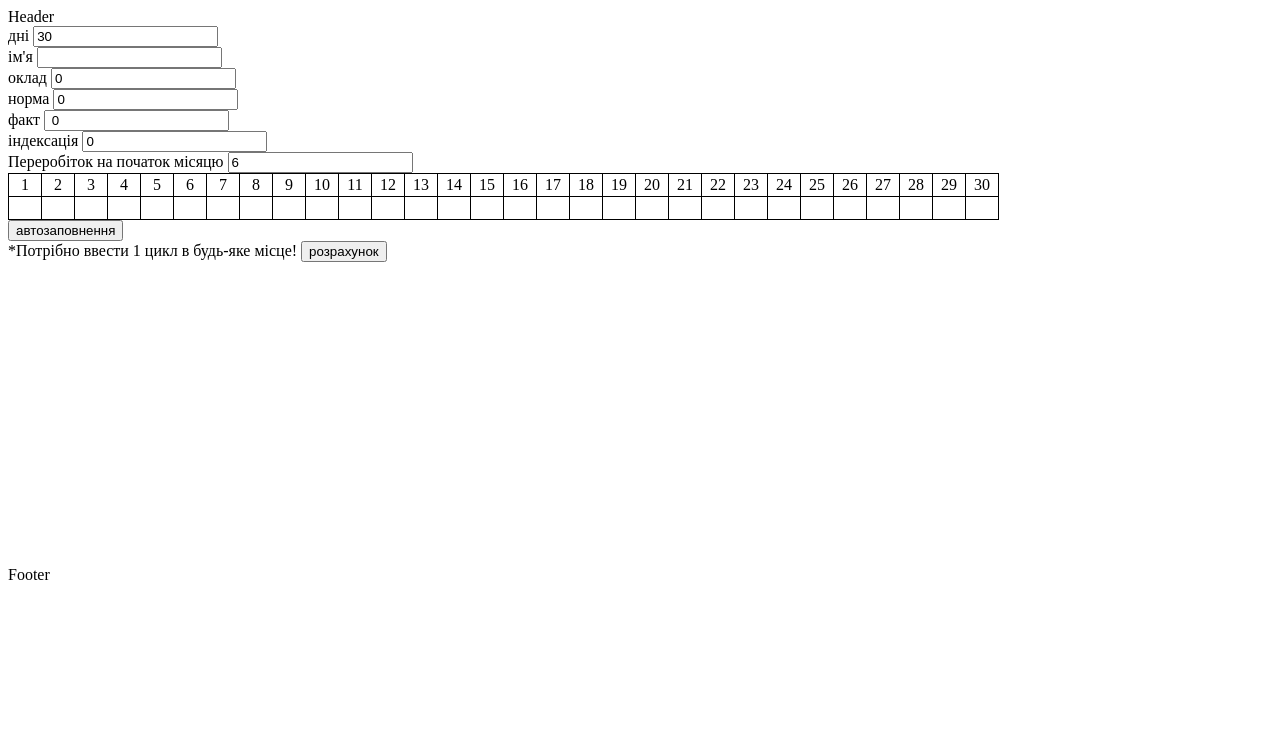
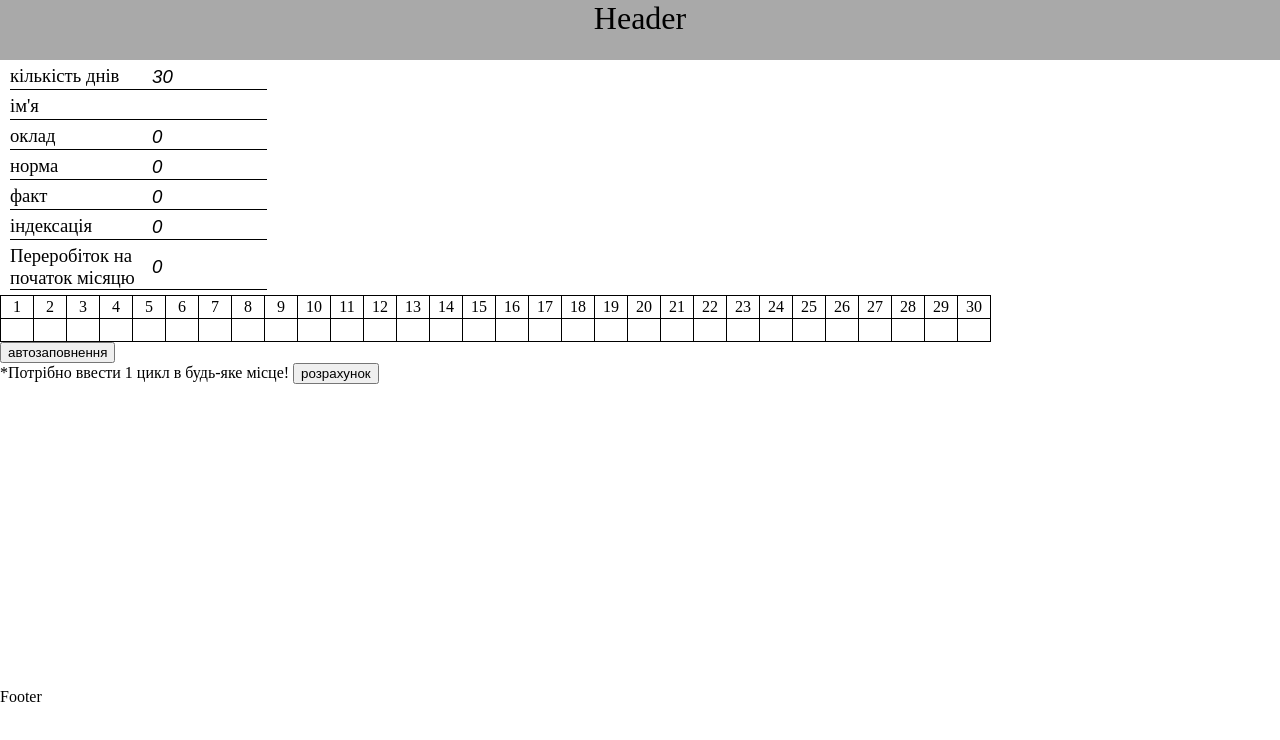
Before and after one commit to Den4izy/FinanceOnWork, a website: page src/index.html in a window 1280 px wide. Drawn offline with Linux system fonts and the light colour scheme.

Commit message:
24.06.22 design

```diff
--- /dev/null
+++ b/src/css/style.css
@@ -0,0 +1,10 @@
+body{
+    margin: 0;
+}
+header{
+    width: 100%;
+    height: 60px;
+    text-align: center;
+    background-color: darkgrey;
+    font-size: 24pt;
+}
--- /dev/null
+++ b/src/css/styleInfo.css
@@ -0,0 +1,21 @@
+#info{
+    margin: 5px;
+    font-size: 14pt;
+}
+.labelInfo{
+    width: 140px;
+}
+.infoStroka{
+    width: 257px;
+    display: flex;
+    margin: 5px;
+    border-bottom: 1px solid black;
+
+}
+.infoInput{
+    border: none;
+    outline: none;
+    width: 100px;
+    font-size: 14pt;
+    font-style: italic;
+}s
--- a/src/css/styleTable.css
+++ b/src/css/styleTable.css
@@ -9,6 +9,7 @@ td,.inputGraf{
 }
 .inputGraf{
     border: none;
+    outline: none;
 }#rozrahunokDiv{
      width: 545px;
      min-height: 150px;
--- a/src/index.html
+++ b/src/index.html
@@ -5,6 +5,8 @@
     <meta name="viewport"
           content="width=device-width, user-scalable=no, initial-scale=1.0, maximum-scale=1.0, minimum-scale=1.0">
     <meta http-equiv="X-UA-Compatible" content="ie=edge">
+    <link rel="stylesheet" href="css/style.css"/>
+    <link rel="stylesheet" href="css/styleInfo.css"/>
     <link rel="stylesheet" href="css/styleTable.css"/>
     <title>Document</title>
 </head>
@@ -15,20 +17,37 @@
         </header>
         <div id="mainContent">
             <div>
-                дні
-                <input type="text" id="daysInput" value="30" onchange="changeDay()"/><br>
-                ім'я
-                <input type="text" id="nameInput" value=""/><br>
-                оклад
-                <input type="text" id="okladInput" value="0"/><br>
-                норма
-                <input type="text" id="normaInput" value="0"/><br>
-                факт
-                <input type="text" id="factInput" value=" 0"/><br>
-                індексація
-                <input type="text" id="indexInput" value="0"/><br>
-                Переробіток на початок місяцю
-                <input type="text" id="pererobInput" value="6"/><br>
+                <div id="info">
+                    <div class="infoStroka">
+                        <div class="labelInfo">кількість днів</div>
+                        <input type="text" id="daysInput" class="infoInput" value="30" onchange="changeDay()"/><br>
+                    </div>
+                    <div class="infoStroka">
+                        <div class="labelInfo">ім'я</div>
+                        <input type="text" id="nameInput" class="infoInput" value=""/><br>
+                    </div>
+                    <div class="infoStroka">
+                        <div class="labelInfo">оклад</div>
+                        <input type="text" id="okladInput" class="infoInput" value="0"/><br>
+                    </div>
+                    <div class="infoStroka">
+                        <div class="labelInfo">норма</div>
+                        <input type="text" id="normaInput" class="infoInput" value="0"/><br>
+                    </div>
+                    <div class="infoStroka">
+                        <div class="labelInfo">факт</div>
+                        <input type="text" id="factInput" class="infoInput" value="0"/><br>
+                    </div>
+                    <div class="infoStroka">
+                        <div class="labelInfo">індексація</div>
+                        <input type="text" id="indexInput" class="infoInput" value="0"/><br>
+                    </div>
+                    <div class="infoStroka">
+                        <div class="labelInfo">Переробіток на початок місяцю</div>
+                        <input type="text" id="pererobInput" class="infoInput" value="0"/><br>
+                    </div>
+                </div>
+
                 <div id="tableDiv"></div>
                 <input type="button" value="автозаповнення" onclick="autoZap()"/><br>
                 *Потрібно ввести 1 цикл в будь-яке місце!
--- a/src/scripts/script.js
+++ b/src/scripts/script.js
@@ -31,7 +31,6 @@ function getTime(){
     return res;
 
 }
-
 function makeRozrahunok(){
     document.querySelector('#rozrahunokDiv').innerHTML = createText();
     document.querySelector('#rozrahunokDiv').style.backgroundImage = 'url(./img/foneWhite.png)';
@@ -39,7 +38,6 @@ function makeRozrahunok(){
 
 
 }
-
 function createText(){
     let r = new rozrahunok();
     let positiveEnd = '';
@@ -209,9 +207,6 @@ function createText(){
 
     return text
 }
-
-
-
 class rozrahunok{
     text = '';
     time = getTime();
@@ -244,7 +239,6 @@ class rozrahunok{
     // до видачі
     result = this.allMoney - this.allZbor;
 }
-
 function hourDetails(){
     let arr = [];
     let day = 0;
@@ -280,23 +274,61 @@ function hourDetails(){
     return arr;
 
 }
-
-
 function changeDay(){
     elementTable.innerHTML = createTableText();
     elementTableTd = document.querySelectorAll(".grafTd");
+    // let elem = document.querySelector('#daysInput');
+    // if(elem.value == ''){
+    //     elem.value = '30';
+    // }
     addOnClick();
 }
+
+function addEventsInputs(){
+    const elements = document.querySelectorAll('.infoInput');
+    for (const el of elements) {
+        if (el.id == 'daysInput'){
+            console.log('ddd');
+            changeDay();
+        }
+        else{
+            el.addEventListener('change' , e =>{
+                if(e.target.value == ''){
+                    e.target.value = '0';
+                }
+            });
+        }
+
+    }
+    for (const el of elements){
+        el.addEventListener('click',e =>{
+            if(e.target.value == '0'){
+                e.target.value = '';
+            }
+        })
+    }
+    for (const el of elements){
+        el.addEventListener('blur',e =>{
+
+            if(e.target.value == ''){
+                if(e.target.id == 'daysInput'){
+                    console.log('days lose focus');
+                    e.target.value = '30';
+                    changeDay();
+                }
+                else{
+                    e.target.value = '0';
+                    console.log('blur');
+                }
+            }
+        })
+    }
+}
 function addOnClick(){
-
     for(let i = 0; i < elementTableTd.length; i++){
-
-
         elementTableTd[i].onclick = function(event){
-
             event.target.innerHTML = '<input type="text" class="inputGraf" />';
             event.target.onblur = function (event){
-
                 elementTableTd[i].innerHTML = event.target.value;
             };
         };
@@ -396,5 +428,5 @@ function createTableText(){
     result +='</tr></table>';
     return result;
 }
-
+addEventsInputs();
 addOnClick();
```
